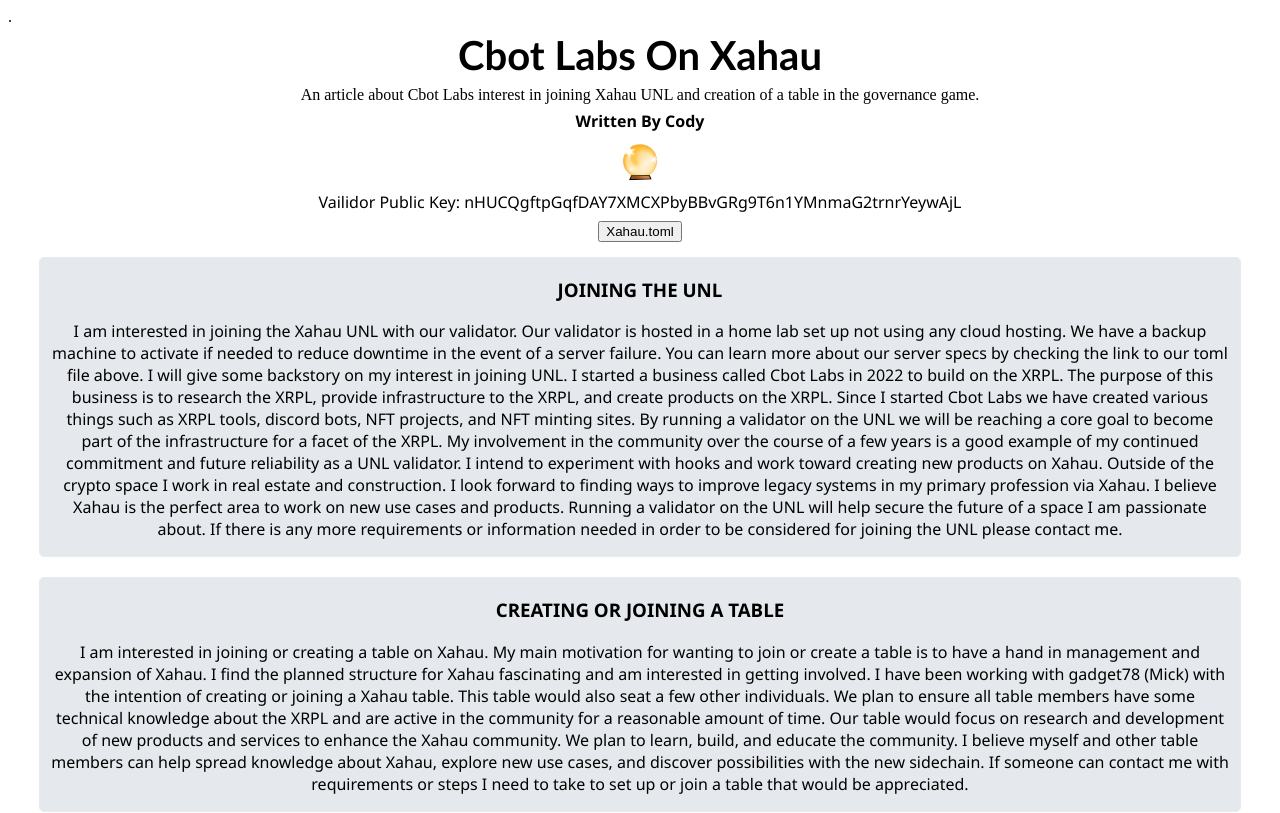
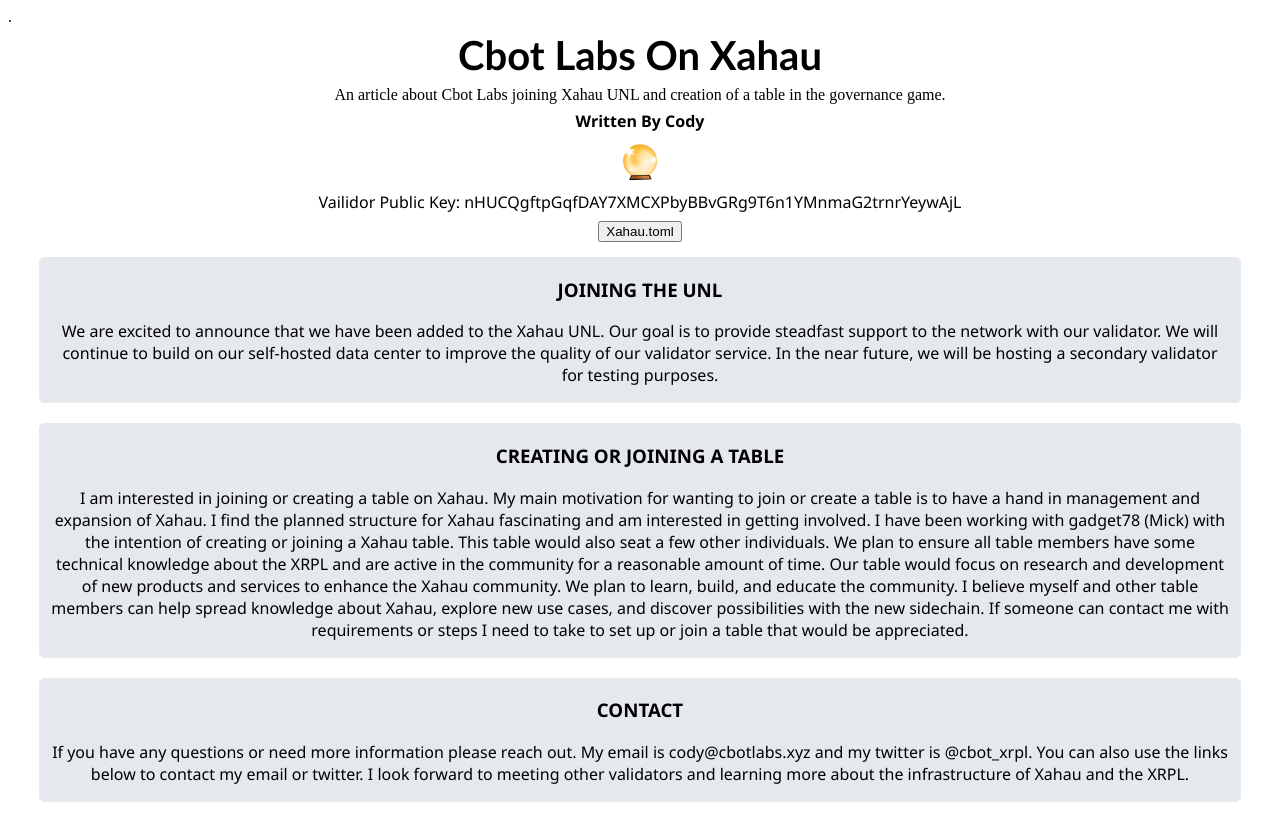
Before and after one commit to Cbot-XRPL/xahau-intentions, a plain HTML site: page index.html in a window 1280 px wide. Shown: the top 813 px of the page. Drawn offline with Linux system fonts and the light colour scheme.

Commit message:
updated page for unl join

```diff
--- a/index.html
+++ b/index.html
@@ -15,7 +15,7 @@
 <body>
 
     <h1 class="title">Cbot Labs On Xahau</h1>
-    <p class="over">An article about Cbot Labs interest in joining Xahau UNL and creation of a table in the governance game.</p>
+    <p class="over">An article about Cbot Labs joining Xahau UNL and creation of a table in the governance game.</p>
     <p class="by">Written By Cody</p>
     <div class="container1">
         <img class="image" src="ll.png" alt="logo">
@@ -33,23 +33,7 @@
 
     <div class="container2">
         <h3 class="sub">JOINING THE UNL</h3>
-        <p class="text1">I am interested in joining the Xahau UNL with our validator. Our validator is hosted in a home
-            lab set up not using any cloud hosting. We have a backup machine to activate if needed to reduce downtime
-            in the event of a server failure. You can learn more about our server specs by checking the link to our toml file above.
-            I will give some backstory on my interest in joining
-            UNL. I started a business called Cbot Labs in 2022 to build on the XRPL. The purpose of this business is to
-            research the XRPL, provide infrastructure to the XRPL, and create products on the XRPL. Since I started Cbot
-            Labs we have created various things such as XRPL tools, discord bots, NFT projects, and NFT minting sites.
-            By running a validator on the UNL we will be reaching a core goal to become part of the infrastructure for a
-            facet of the XRPL.
-
-            My involvement in the community over the course of a few years is a good example of my continued commitment
-            and future reliability as a UNL validator. I intend to experiment with hooks and work toward creating new
-            products on Xahau. Outside of the crypto space I work in real estate and construction. I look forward to
-            finding ways to improve legacy systems in my primary profession via Xahau. I believe Xahau is the perfect
-            area to work on new use cases and products. Running a validator on the UNL will help secure the future of a
-            space I am passionate about. If there is any more requirements or information needed in order to be considered
-            for joining the UNL please contact me.
+        <p class="text1">We are excited to announce that we have been added to the Xahau UNL. Our goal is to provide steadfast support to the network with our validator. We will continue to build on our self-hosted data center to improve the quality of our validator service. In the near future, we will be hosting a secondary validator for testing purposes.
         </p>
     </div>
 
```
